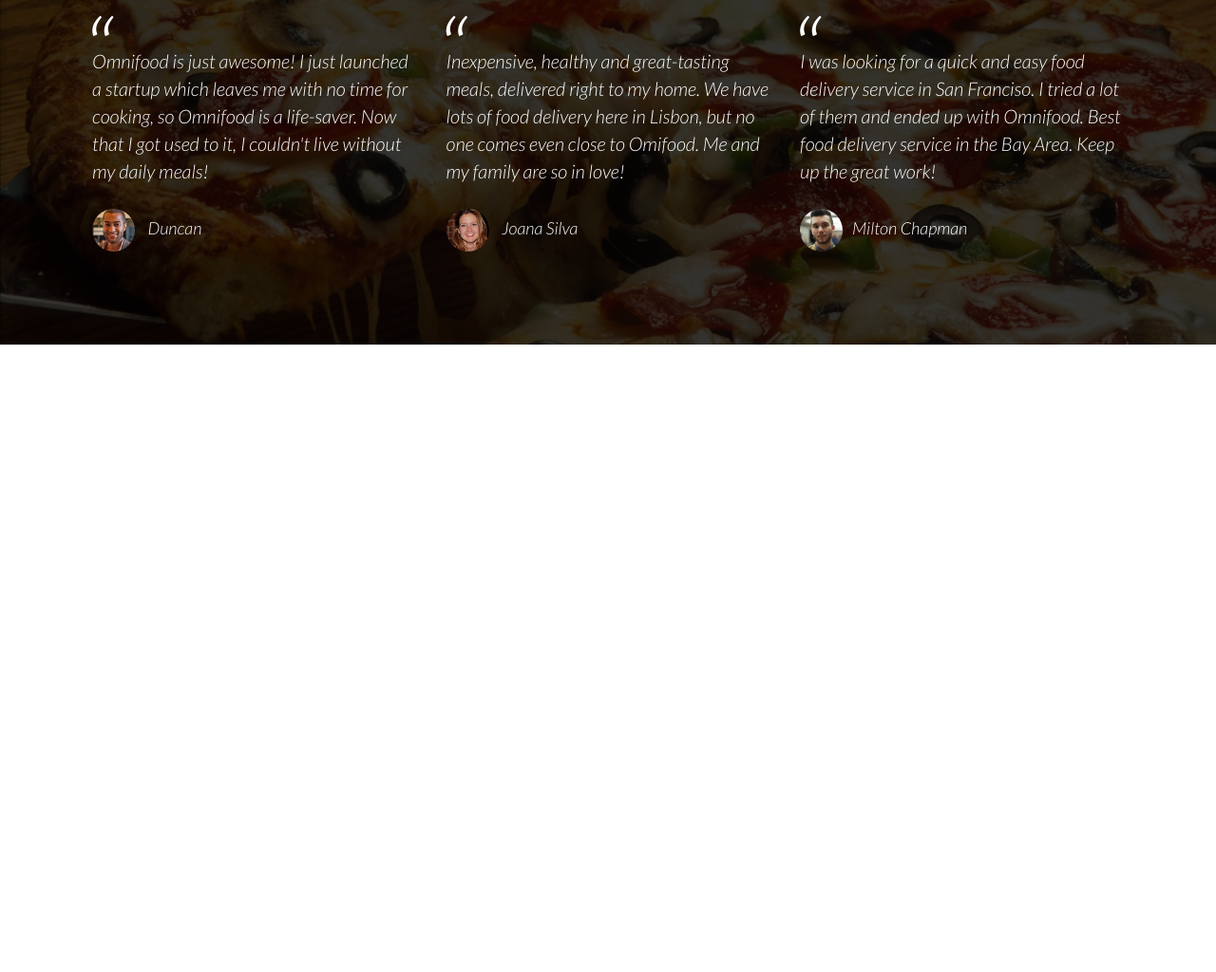
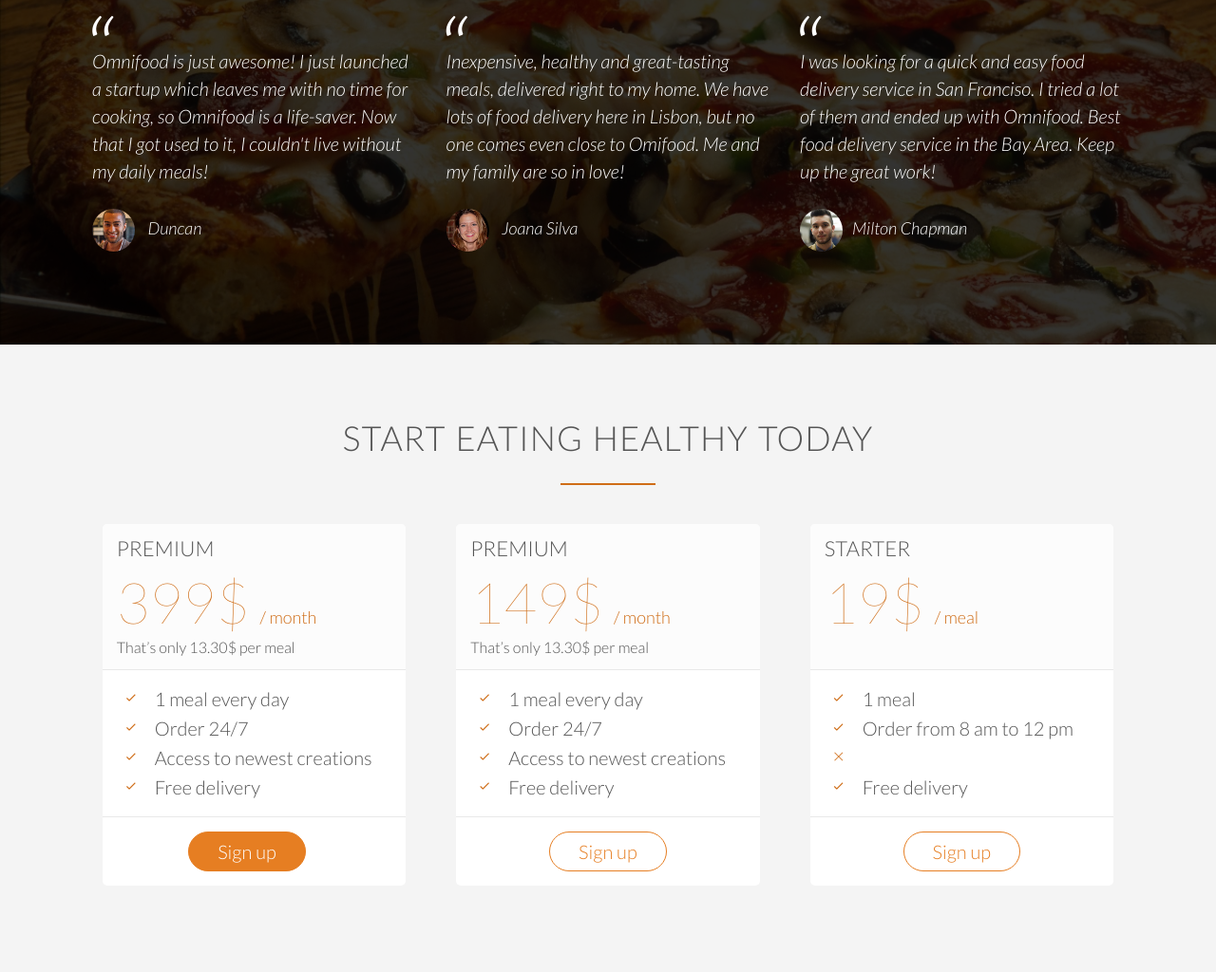
Before and after one commit to iamrafiq/ominifood, a plain HTML site: page index.html in a window 1280 px wide. Shown: the part 3472-4496 px from the top of the page at 95% size. Before the commit the page ends 3835 px from the top, so only its background shows below. Drawn offline with Linux system fonts and the light colour scheme; files whose address does not match are found by name.

Commit message:
plans , selector first child , last child

```diff
--- a/index.html
+++ b/index.html
@@ -254,18 +254,78 @@
                 </div>
             </div>
         </section>
+        <section class="section-plans clearfix">
+            <div class="row">
+                <h2>Start eating healthy today</h2>
+            </div>
+            <div class='row'>
+                <div class="col span_1_of_3">
+                    <div class="plan-box">
+                        <div>
+                            <h3>Premium</h3>
+                            <p class="plan-price">399$ <span>/ month</span> </p>
+                            <p class="plan-price-meal">That’s only 13.30$ per meal
+                            </p>
+                        </div>
+                        <div>
+                            <ul>
+                                <li><i class="ion-ios-checkmark-empty icon-small"></i>1 meal every day</li>
+                                <li><i class="ion-ios-checkmark-empty icon-small"></i>Order 24/7</li>
+                                <li><i class="ion-ios-checkmark-empty icon-small"></i>Access to newest creations</li>
+                                <li><i class="ion-ios-checkmark-empty icon-small"></i>Free delivery</li>
+                            </ul>
+                        </div>
+                        <div>
+                            <a href="#" class="btn btn-full">Sign up</a>
+                        </div>
+                    </div>
+                </div>
+                <div class="col span_1_of_3">
+                    <div class="plan-box">
+                        <div>
+                            <h3>Premium</h3>
+                            <p class="plan-price">149$ <span>/ month</span></p>
+                            <p class="plan-price-meal">That’s only 13.30$ per meal
+                            </p>
+                        </div>
+                        <div>
+                            <ul>
+                                <li><i class="ion-ios-checkmark-empty icon-small"></i>1 meal every day</li>
+                                <li><i class="ion-ios-checkmark-empty icon-small"></i>Order 24/7</li>
+                                <li><i class="ion-ios-checkmark-empty icon-small"></i>Access to newest creations</li>
+                                <li><i class="ion-ios-checkmark-empty icon-small"></i>Free delivery</li>
+                            </ul>
+                        </div>
+                        <div>
+                            <a href="#" class="btn btn-ghost">Sign up</a>
+                        </div>
+                    </div>
+                </div>
+                <div class="col span_1_of_3">
+                    <div class="plan-box">
+                        <div>
+                            <h3>Starter</h3>
+                            <p class="plan-price">19$ <span>/ meal</span> </p>
+                            <p class="plan-price-meal">&nbsp;</p>
+                        </div>
+                        <div>
+                            <ul>
+                                <li><i class="ion-ios-checkmark-empty icon-small"></i>1 meal</li>
+                                <li><i class="ion-ios-checkmark-empty icon-small"></i>Order from 8 am to 12 pm</li>
+                                <li><i class="ion-ios-close-empty icon-small"></i></li>
+                                <li><i class="ion-ios-checkmark-empty icon-small"></i>Free delivery</li>
+                            </ul>
+                        </div>
+                        <div>
+                            <a href="#" class="btn btn-ghost">Sign up</a>
+                        </div>
+                    </div>
+                </div>
+            </div>
+        </section>
     </body>
 
 </htm>
 <!--
 
-Section 5: Customer testimonials
-Title:
-
-()
-
-()
-
-()
-
 -->
--- a/resources/css/style.css
+++ b/resources/css/style.css
@@ -362,3 +362,52 @@
   margin-right: 10px;
   vertical-align: middle;
 }
+
+/*---------------------------------------*/
+/*Plans*/
+/*---------------------------------------*/
+.section-plans{
+  background-color: #f4f4f4;
+}
+
+.plan-box{
+  background-color:#fff;
+  border-radius: 5px;
+  width: 90%;
+  margin-left: 5%;
+  box-shadow: 0 2px 2px efefef;
+}
+
+.plan-box div{
+  padding: 15px;
+  border-bottom: 1px solid #e8e8e8;
+}
+.plan-box div:first-child{
+  background-color: #fcfcfc;
+  border-top-left-radius: 5px;
+  border-top-right-radius: 5px;
+}
+.plan-box div:last-child{
+  text-align: center;
+  border: none;
+}
+.plan-price{
+  font-size: 300%;
+  margin-bottom: 10px;
+  font-weight: 100;
+  color: #cf6d17;
+}
+.plan-price span{
+  font-size: 30%;
+  font-weight: 300;
+}
+.plan-price-meal{
+  font-size: 80%;
+}
+
+.plan-box ul{
+  list-style: none;
+}
+.plan-box ul li{
+  padding: 5px 0 5px 0;
+}
```
